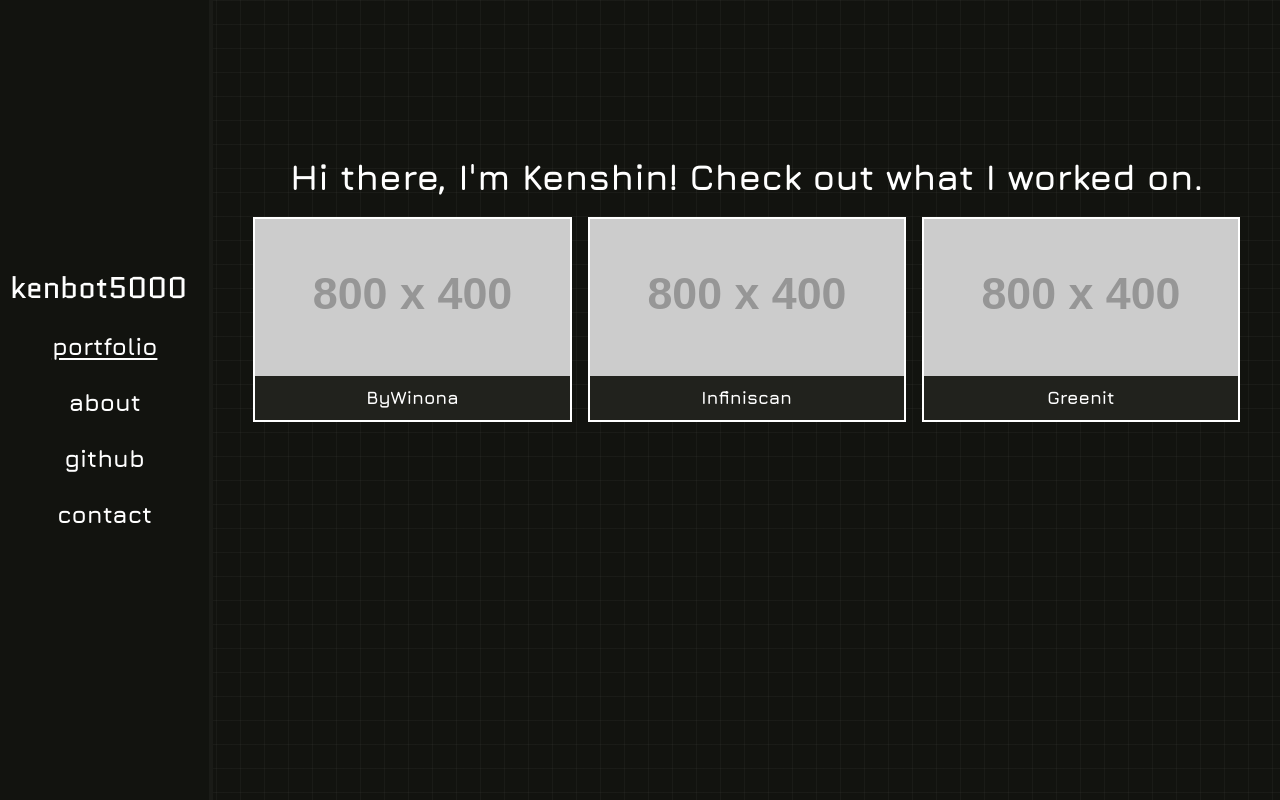
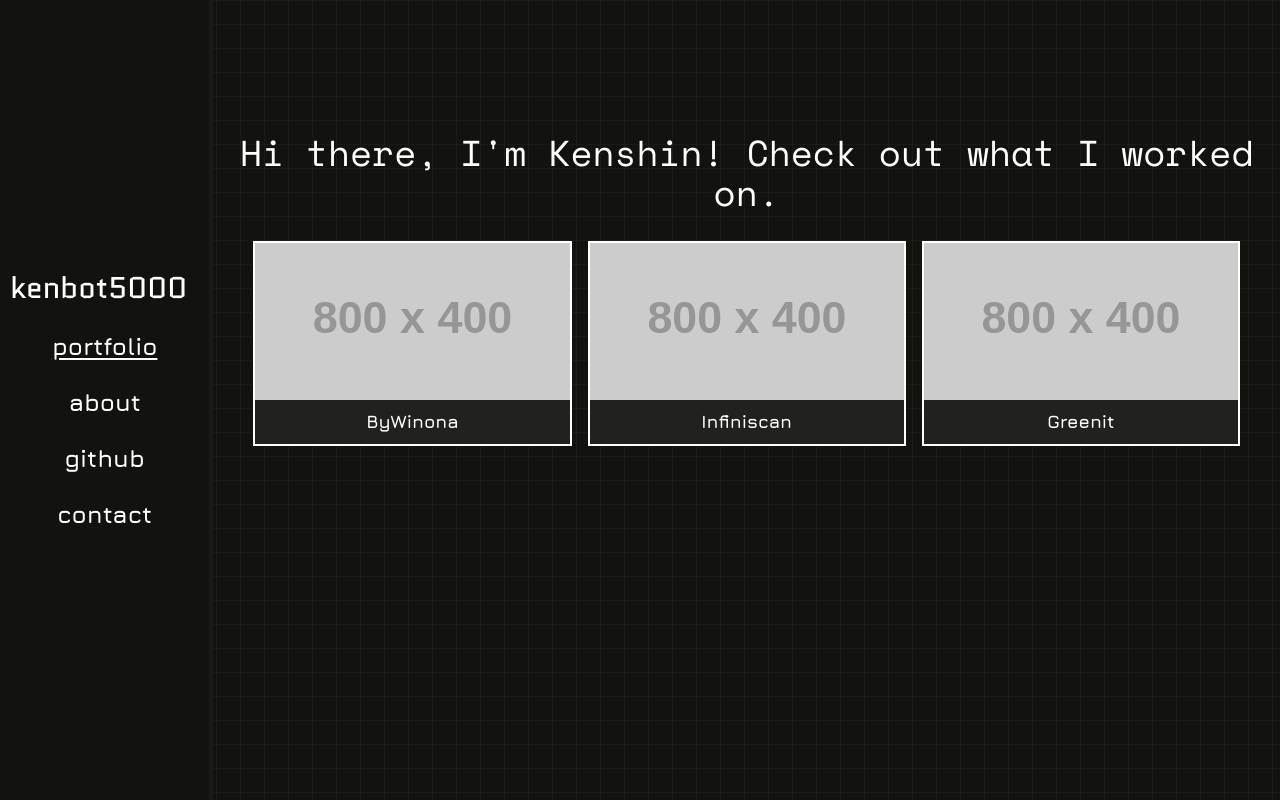
Before and after one commit to kenbot5000/portfolio, a Vue app: page / in a window 1280 px wide. Built offline with nearby package versions, Linux system fonts and the light colour scheme.

Commit message:
fix: adjust font for header text

```diff
--- a/src/App.vue
+++ b/src/App.vue
@@ -33,11 +33,11 @@ const pageHeaderMessage = computed(() => {
   >
     <MainNavbar class="w-full md:w-2/6 xl:w-1/6" />
     <div class="w-full min-h-screen flex items-center">
-      <div class="flex flex-col">
+      <div class="w-full flex flex-col">
         <div
-          class="px-5 text-xl md:text-4xl text-white font-black font-jura flex mb-5 text-center"
+          class="px-5 text-xl md:text-4xl text-white font-jura flex mb-7 text-center"
         >
-          <div class="mx-auto">
+          <div class="mx-auto font-spacemono">
             {{ pageHeaderMessage }}
           </div>
         </div>
```
